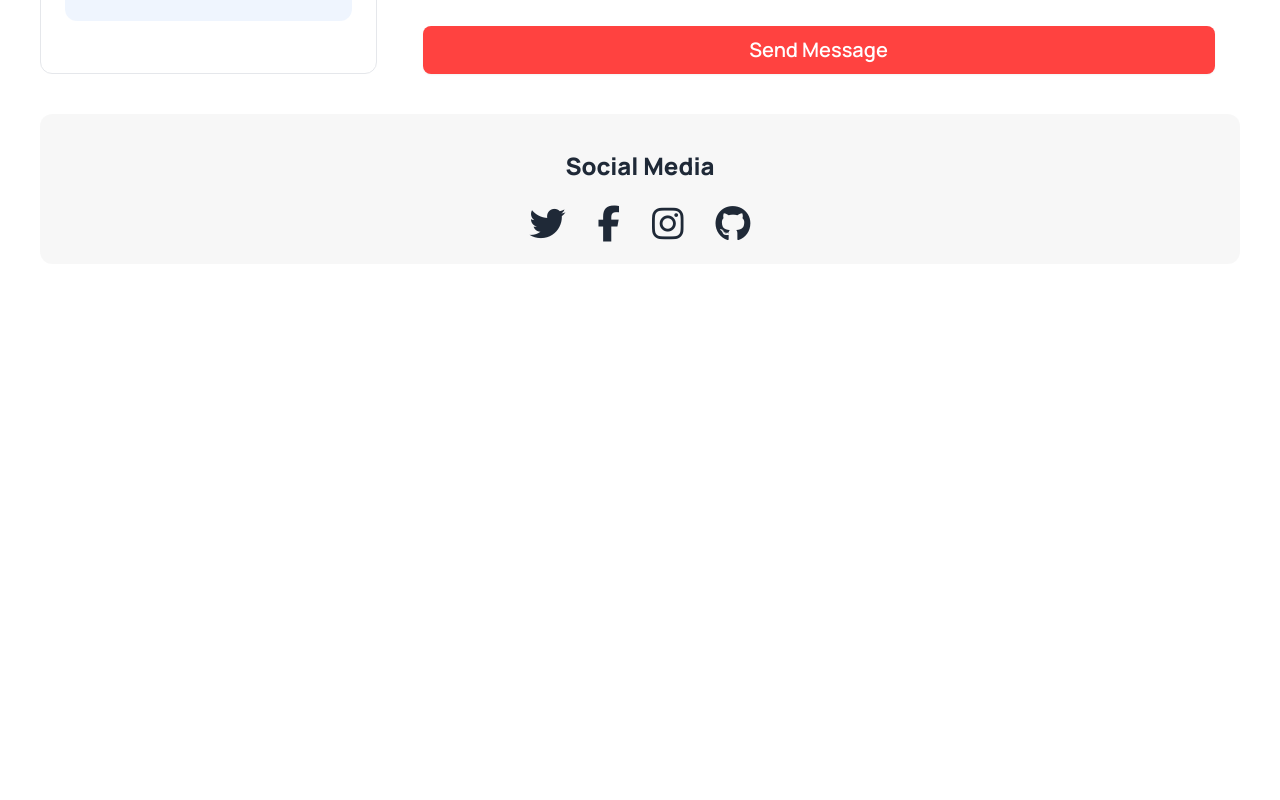
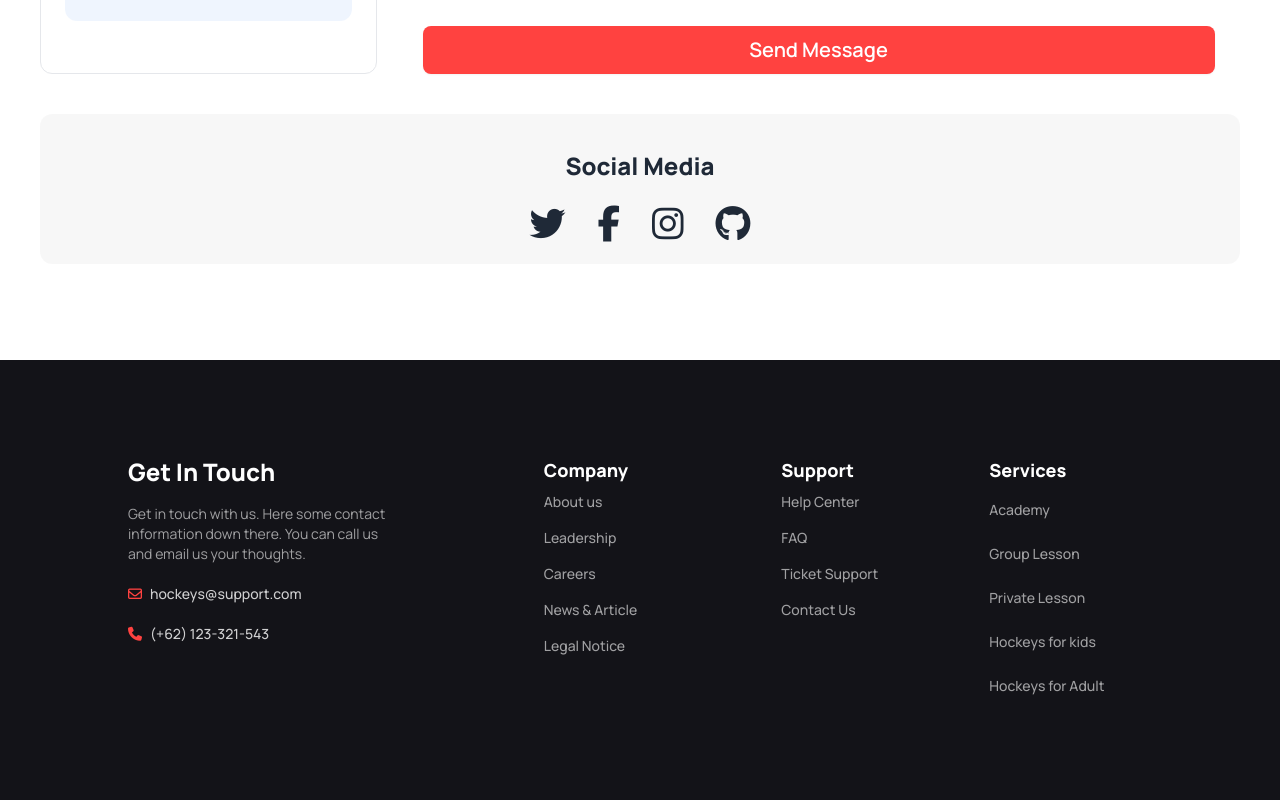
Before and after one commit to TajTanvir1/Hockey-s-Club, a plain HTML site: page index.html in a window 1280 px wide. Shown: the part 5335-6135 px from the top of the page. Before the commit the page ends 5631 px from the top, so only its background shows below. Drawn offline with nearby package versions, Linux system fonts and the light colour scheme.

Commit message:
Footer added

```diff
--- a/index.html
+++ b/index.html
@@ -162,6 +162,7 @@
                <p class="w-[250px] text-center mx-auto text-[#13131899]">Hockey's Club have very big and best Training ground.</p>
             </div>
          </div>
+
          <!-- Program Section -->
          <div class=" mt-10 py-6 lg:mt-24 lg:py-8 border-dashed border-t-2 border-b-2 border-[#13131833] text-center">
             <h3 class="text-2xl lg:text-4xl font-extrabold">
@@ -199,6 +200,7 @@
                <a class="btn bg-[#FF4240] text-white px-4 lg:px-6 border-none text-lg lg:text-xl">Register Now!</a>
             </div>
          </div>
+
          <!-- New Product Section -->
          <div class=" mt-10 py-6 lg:mt-24 lg:py-8 border-dashed border-t-2 border-b-2 border-[#13131833] text-center">
             <h3 class="text-2xl lg:text-4xl font-extrabold">
@@ -380,6 +382,7 @@
                 </div>
               </div>
          </div>
+
          <!-- Clients Question Section -->
          <div class=" mt-10 py-6 lg:mt-24 lg:py-8 border-dashed border-t-2 border-b-2 border-[#13131833] text-center">
             <h3 class="text-2xl lg:text-4xl font-extrabold">
@@ -544,7 +547,47 @@
    </div>
 
       <!-- Footer Section Start -->
-
+      <footer class="footer p-10 lg:px-32 lg:py-24 bg-[#131318] text-white mt-10 lg:mt-24">
+         <div class="text-center mx-auto lg:mx-0 lg:text-left">
+            <aside class="flex flex-col justify-center">
+               <h3 class="text-2xl font-extrabold">Get In Touch</h3>
+               <p class="text-[#FFFFFF99] mt-4">Get in touch with us. Here some contact <br> information  down there. You can call us <br> and email us your thoughts. </p>
+               <div class="flex items-center font-medium mx-auto lg:mx-0 mt-5">
+                <i class="fa-regular fa-envelope text-[#FF4240] pr-2"></i>
+                <p class="text-[#FFFFFFCC]">hockeys@support.com</p>
+               </div>
+               <div class="flex items-center font-medium mx-auto lg:mx-0 mt-5">
+                <i class="fa-solid fa-phone text-[#FF4240] pr-2"></i>
+                <p class="text-[#FFFFFFCC]">(+62) 123-321-543</p>
+               </div>
+             </aside>
+         </div>
+         <div class="flex gap-20 lg:gap-36 mx-auto">
+            <div class="flex flex-col">
+               <header class="text-lg font-extrabold">Company</header>
+              <a class="link link-hover font-medium my-2 text-[#FFFFFF99]">About us</a>
+              <a class="link link-hover font-medium my-2 text-[#FFFFFF99]">Leadership</a>
+              <a class="link link-hover font-medium my-2 text-[#FFFFFF99]">Careers</a>
+              <a class="link link-hover font-medium my-2 text-[#FFFFFF99]">News & Article</a>
+              <a class="link link-hover font-medium my-2 text-[#FFFFFF99]">Legal Notice</a>
+            </div>
+            <div class="flex flex-col">
+               <header class="text-lg font-extrabold">Support</header>
+              <a class="link link-hover font-medium my-2 text-[#FFFFFF99]">Help Center</a>
+              <a class="link link-hover font-medium my-2 text-[#FFFFFF99]">FAQ</a>
+              <a class="link link-hover font-medium my-2 text-[#FFFFFF99]">Ticket Support</a>
+              <a class="link link-hover font-medium my-2 text-[#FFFFFF99]">Contact Us</a>
+            </div>
+         </div>
+         <nav class="mx-auto">
+           <header class="text-lg font-extrabold">Services</header>
+           <a class="link link-hover font-medium my-2 text-[#FFFFFF99]">Academy</a>
+           <a class="link link-hover font-medium my-2 text-[#FFFFFF99]">Group Lesson</a>
+           <a class="link link-hover font-medium my-2 text-[#FFFFFF99]">Private Lesson</a>
+           <a class="link link-hover font-medium my-2 text-[#FFFFFF99]">Hockeys for kids</a>
+           <a class="link link-hover font-medium my-2 text-[#FFFFFF99]">Hockeys for Adult</a>
+         </nav>
+       </footer>
 </body>
 
 </html>
```
Lines whose indentation alone changed are shown as unchanged.
